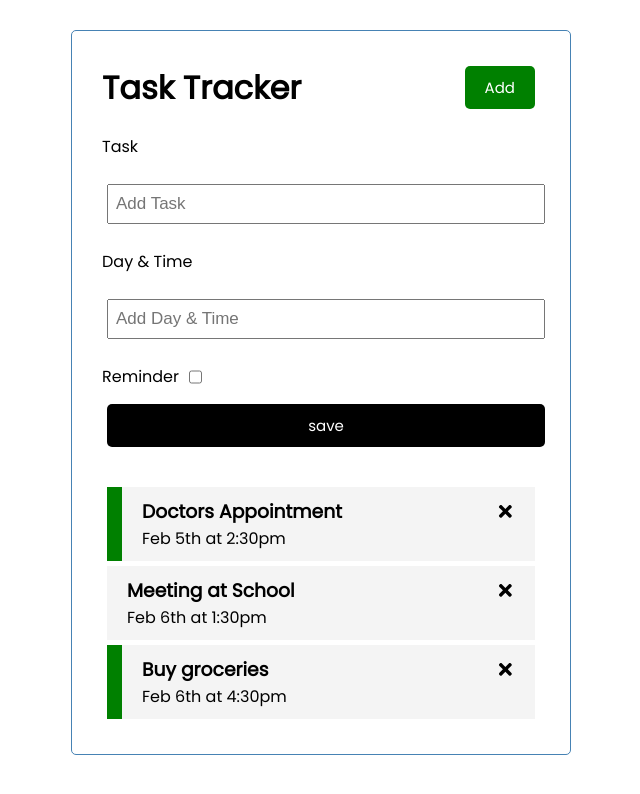
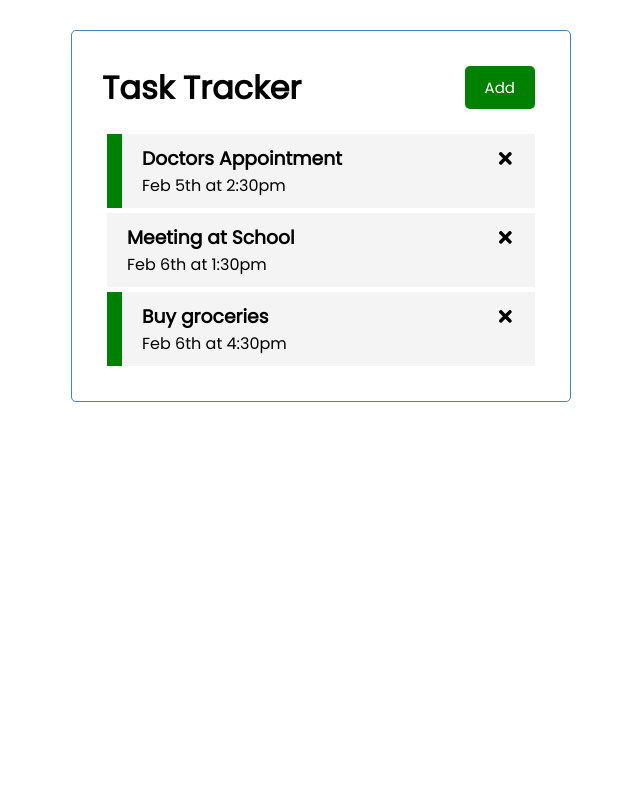
Before and after one commit to DanyylCon/react-task-tracker, a React (Create React App) app: page / in a window 1280 px wide. Shown: the top 794 px of the page, without its empty margins (319-959 px from the left). Built offline with nearby package versions, Linux system fonts and the light colour scheme; the HTML template or start-up script is replaced by a standard one.

Commit message:
add form functionality

```diff
--- a/src/App.js
+++ b/src/App.js
@@ -4,6 +4,7 @@ import Tasks from './components/Tasks';
 import AddTask from './components/AddTask';
 
 function App() {
+  const [showAddTask, setShowAddTask] = useState(false);
   const [tasks, setTasks] = useState(
     [
         {
@@ -27,6 +28,13 @@ function App() {
       ]
 );
 
+//Add Task
+const addTask = (task) => {
+  const id = Math.floor(Math.random() * 10000) + 1;
+  const newTask = {id, ...task};
+  setTasks([...tasks, newTask]);
+}
+
 //Delete Task
 const deleteTask = (id) => {
   setTasks(tasks.filter((task) => task.id !== id));
@@ -37,10 +45,11 @@ function App() {
   setTasks(tasks.map((task) => task.id === id ? {...task, reminder: !task.reminder} : task))
 }
 
+
 return (
   <div className="container">
-      <Header/>
-      <AddTask/>
+    <Header onAdd={() => setShowAddTask(!showAddTask)}/>
+    {showAddTask && <AddTask onAdd={addTask}/>}
     {
       tasks.length >0
         ? (<Tasks tasks={tasks} onDelete={deleteTask} onToggle={toggleReminder}/>)
--- a/src/components/AddTask.js
+++ b/src/components/AddTask.js
@@ -1,13 +1,28 @@
 import {useState} from 'react';
 
 
-const AddTask = () => {
+const AddTask = ({onAdd}) => {
     const [text, setText] = useState('');
     const [day, setDay] = useState('');
     const [reminder, setReminder] = useState(false);
 
+    const onSubmit = (e) => {
+        e.preventDefault();
+
+        if(!text){
+            alert('Please add task!');
+            return;
+        }
+
+        onAdd({text,day,reminder});
+
+        setText('');
+        setDay('');
+        setReminder(false);
+    }
+
     return (
-        <form className='add-form' action="">
+        <form className='add-form' onSubmit={onSubmit}>
             <div className="form-control">
                 <label className='form-control'>Task</label>
                 <input className='form-control' type="text" placeholder='Add Task'
@@ -20,10 +35,10 @@ const AddTask = () => {
             </div>
             <div className="form-control-check">
                 <label className='form-control-check'>Reminder</label>
-                <input className='form-control-check' type="checkbox"
+                <input className='form-control-check' type="checkbox" checked={reminder}
                     value={reminder} onChange={(e) => setReminder(e.currentTarget.checked)}/>
             </div>
-            <input className='btn btn-block' type='submit' value='save'/>
+            <input className='btn btn-block' type='submit' value='Save'/>
         </form>
     );
 
--- a/src/components/Header.js
+++ b/src/components/Header.js
@@ -2,17 +2,12 @@ import PropTypes from 'prop-types';
 import Button from './Button';
 
 
-const Header = ({title}) => {
-    const onClick = () => {
-        const newDiv = document.createElement('div');
-        newDiv.appendChild(document.createTextNode('New div made by button click'));
-        document.body.appendChild(newDiv);
-    }
+const Header = ({title, onAdd}) => {
 
     return (
         <header className='header'>
             <h1>{title}</h1>
-            <Button bgColor='green' text='Add' onClick={onClick}/>
+            <Button bgColor='green' text='Add' onClick={onAdd}/>
 
         </header>
     )
```
Lines whose indentation alone changed are shown as unchanged.
